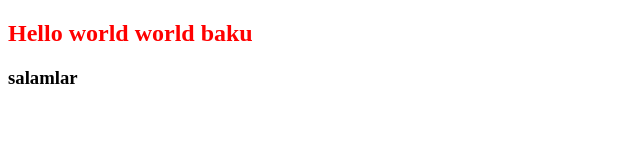
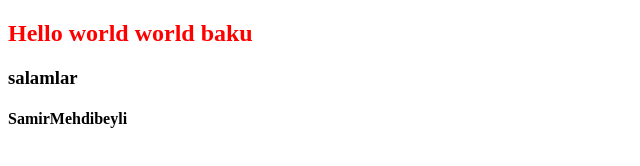
Before and after one commit to SamirMehdibeyli/project-git, a plain HTML site: page index.htm in a window 1280 px wide. Shown: the whole page, without its empty margins (0-640 px from the left). Drawn offline with Linux system fonts and the light colour scheme.

Commit message:
ad elave eledim

```diff
--- a/index.htm
+++ b/index.htm
@@ -10,6 +10,7 @@
 <body>
     <h2>Hello world world baku</h2>
     <h3>salamlar</h3>
+    <h4>SamirMehdibeyli</h4>
 
 </body>
 </html>
```
